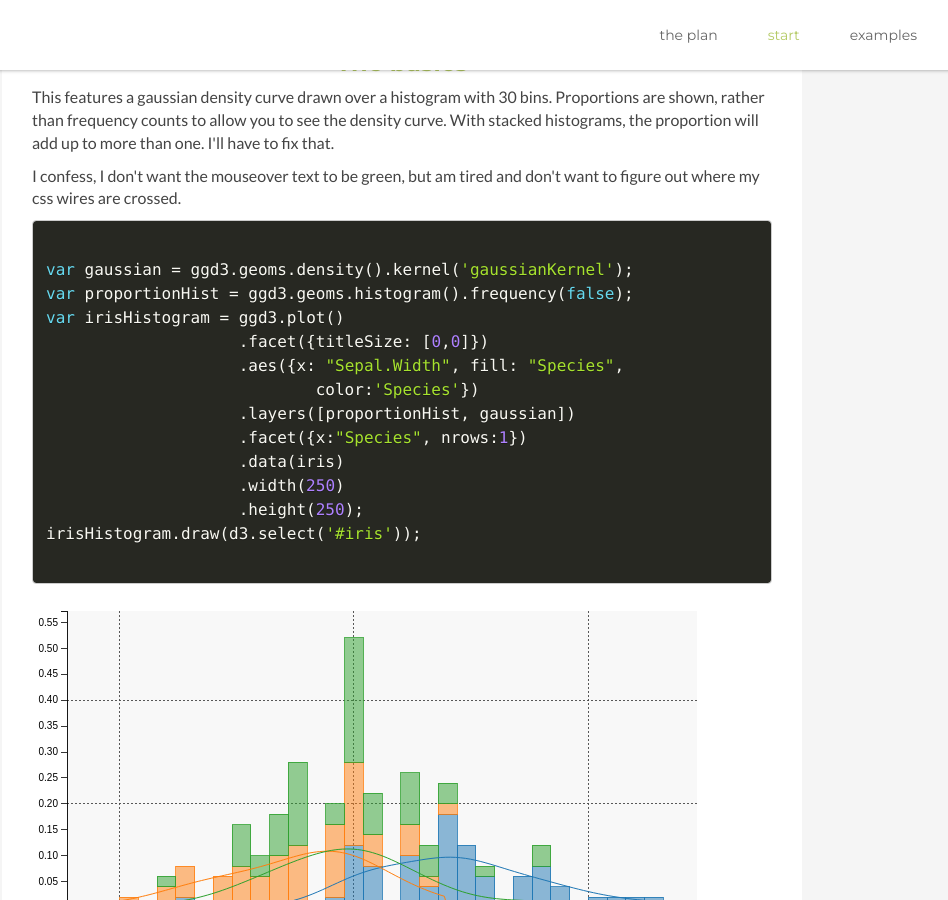
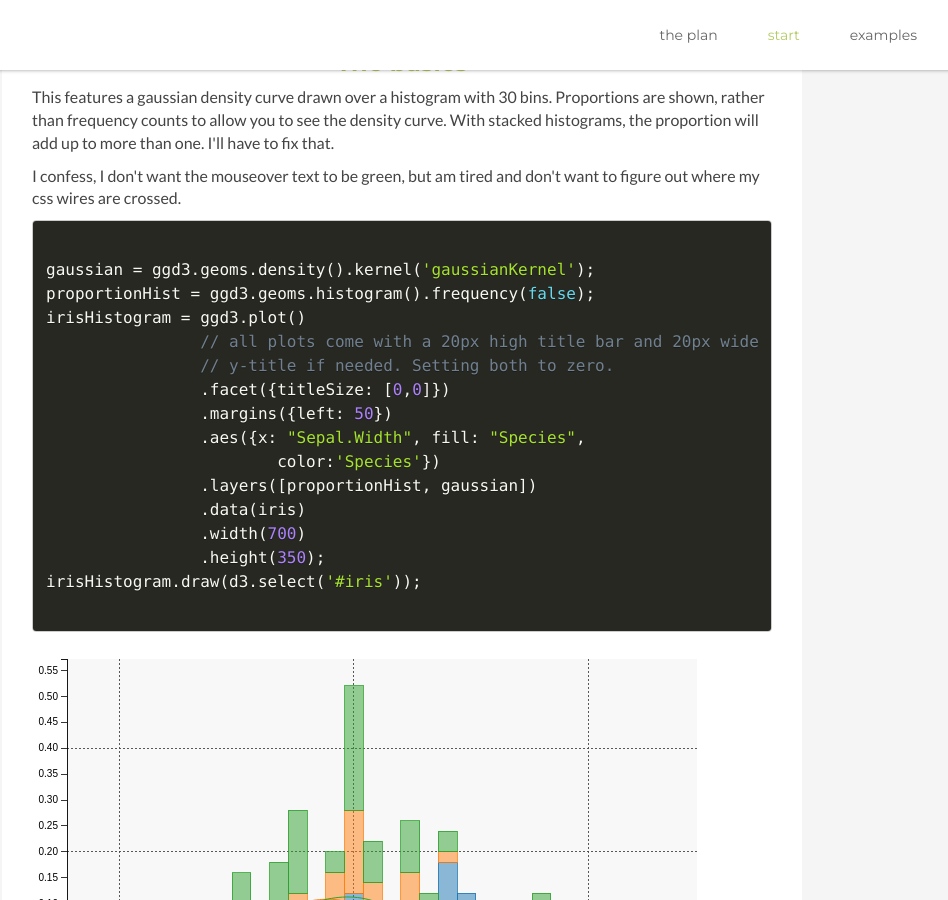
Before and after one commit to bjameshunter/ggd3, a Jekyll site: the page index.html, which Jekyll copies as it is, in a window 1280 px wide and 900 px high, scrolled down 1628 px. Shown: the whole window, without its empty margins (238-1186 px from the left). Built offline with Jekyll 4.4.1, drawn with Linux system fonts in a browser that asks for light colours; comment, search, counter and statistics services are not loaded; some of the changed text lies outside the part shown.

Commit message:
changing title and other website houseeeping.

```diff
--- a/assets/js/homepage.js
+++ b/assets/js/homepage.js
@@ -13,7 +13,6 @@ d3.csv("assets/data/iris.csv", function(error, iris) {
                     .width(700)
                     .height(350);
     irisHistogram.draw(d3.select('#iris'));
-
 });
 d3.csv("assets/data/mtcars.csv", function(error, cars) {
     carLayer = ggd3.layer()
--- a/index.html
+++ b/index.html
@@ -3,7 +3,7 @@
 <!--[if IE 9]> <html lang="en" class="ie9"> <![endif]-->
 <!--[if !IE]><!--> <html lang="en"> <!--<![endif]-->
 <head>
-    <title>Free Bootstrap Theme for Developers</title>
+    <title>ggD3 - the grammar of graphics in D3</title>
     <!-- Meta -->
     <meta charset="utf-8">
     <meta http-equiv="X-UA-Compatible" content="IE=edge">
@@ -173,17 +173,19 @@
                 <p>I confess, I don't want the mouseover text to be green, but am tired and don't want to figure out where my css wires are crossed.</p>
                 <div class="code-block">
                     <pre><code class="language-javascript">
-var gaussian = ggd3.geoms.density().kernel('gaussianKernel');
-var proportionHist = ggd3.geoms.histogram().frequency(false);
-var irisHistogram = ggd3.plot()
-                    .facet({titleSize: [0,0]})
-                    .aes({x: "Sepal.Width", fill: "Species",
-                            color:'Species'})
-                    .layers([proportionHist, gaussian])
-                    .facet({x:"Species", nrows:1})
-                    .data(iris)
-                    .width(250)
-                    .height(250);
+gaussian = ggd3.geoms.density().kernel('gaussianKernel');
+proportionHist = ggd3.geoms.histogram().frequency(false);
+irisHistogram = ggd3.plot()
+                // all plots come with a 20px high title bar and 20px wide
+                // y-title if needed. Setting both to zero.
+                .facet({titleSize: [0,0]})
+                .margins({left: 50})
+                .aes({x: "Sepal.Width", fill: "Species",
+                        color:'Species'})
+                .layers([proportionHist, gaussian])
+                .data(iris)
+                .width(700)
+                .height(350);
 irisHistogram.draw(d3.select('#iris'));
                     </code></pre>
                 </div><!--//code-block-->
@@ -272,7 +274,7 @@ carChart.draw(d3.select('#cars'));
     <!-- ******FOOTER****** -->
     <footer class="footer">
         <div class="container text-center">
-            <small class="copyright">Designed with <i class="fa fa-heart"></i> by <a href="http://themes.3rdwavemedia.com" target="_blank">Xiaoying Riley</a> for developers</small>
+            <small class="copyright">Thanks to </i><a href="http://themes.3rdwavemedia.com" target="_blank">Xiaoying Riley</a> for the design.</small>
         </div><!--//container-->
     </footer><!--//footer-->
 
```
Also changed, not shown: favicon.ico (deleted).
